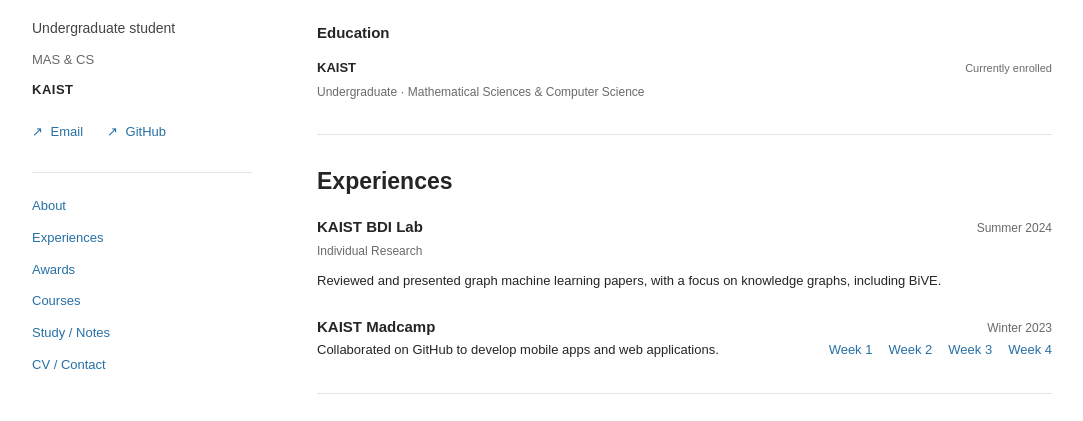
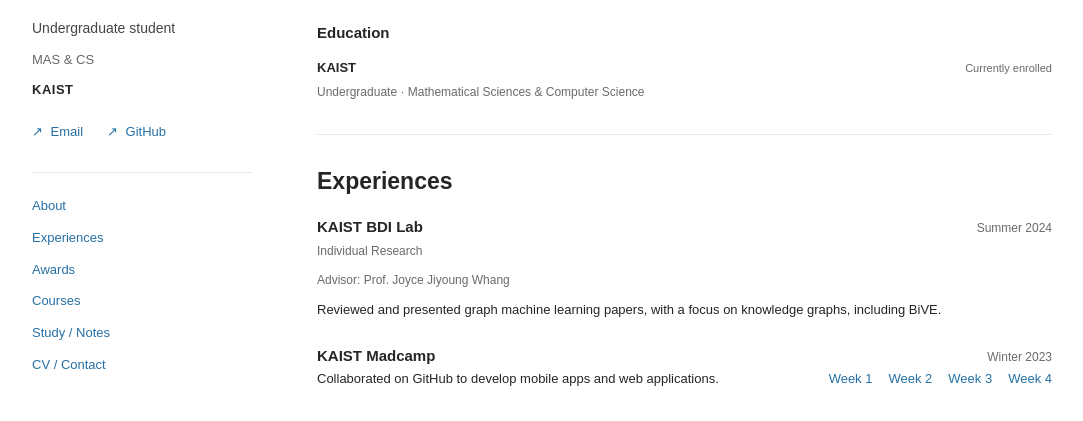
Before and after one commit to pepeking67/pepeking67.github.io, a website: page docs/index.html in a window 1280 px wide. Shown: the part 312-733 px from the top of the page, without its empty margins (98-1181 px from the left). Drawn offline with Linux system fonts and the light colour scheme.

Commit message:
Add BDI Lab research advisor

```diff
--- a/docs/index.html
+++ b/docs/index.html
@@ -22,7 +22,7 @@
 <div class="interests"><span class="small-label">RESEARCH INTERESTS</span><div class="interest-list"><span>Reinforcement Learning</span><span>Robot Learning</span><span>Representation Learning</span><span>Generative Models</span><span>World Models &amp; VLA</span></div></div>
 <div class="education"><h3>Education</h3><div class="education-row"><div><strong>KAIST</strong><p>Undergraduate · Mathematical Sciences &amp; Computer Science</p></div><span class="subtle">Currently enrolled</span></div></div>
 </section>
-<section id="experiences"><div class="section-heading"><h2>Experiences</h2></div><article class="experience"><div class="experience-heading"><h3>KAIST BDI Lab</h3><span class="subtle">Summer 2024</span></div><p class="experience-role">Individual Research</p><p class="experience-description">Reviewed and presented graph machine learning papers, with a focus on knowledge graphs, including BiVE.</p></article><article class="experience" style="margin-top:24px"><div class="experience-heading"><h3>KAIST Madcamp</h3><span class="subtle">Winter 2023</span></div><div style="display:flex;align-items:baseline;justify-content:space-between;gap:16px;flex-wrap:wrap"><p class="experience-description" style="flex:1 1 340px">Collaborated on GitHub to develop mobile apps and web applications.</p><div class="profile-links" style="flex-wrap:wrap;gap:16px;justify-content:flex-end;margin-left:auto"><a href="experiences/madcamp-week-1.html">Week 1</a><a href="experiences/madcamp-week-2.html">Week 2</a><a href="experiences/madcamp-week-3.html">Week 3</a><a href="experiences/madcamp-week-4.html">Week 4</a></div></div></article></section>
+<section id="experiences"><div class="section-heading"><h2>Experiences</h2></div><article class="experience"><div class="experience-heading"><h3>KAIST BDI Lab</h3><span class="subtle">Summer 2024</span></div><p class="experience-role">Individual Research</p><p class="experience-role">Advisor: Prof. Joyce Jiyoung Whang</p><p class="experience-description">Reviewed and presented graph machine learning papers, with a focus on knowledge graphs, including BiVE.</p></article><article class="experience" style="margin-top:24px"><div class="experience-heading"><h3>KAIST Madcamp</h3><span class="subtle">Winter 2023</span></div><div style="display:flex;align-items:baseline;justify-content:space-between;gap:16px;flex-wrap:wrap"><p class="experience-description" style="flex:1 1 340px">Collaborated on GitHub to develop mobile apps and web applications.</p><div class="profile-links" style="flex-wrap:wrap;gap:16px;justify-content:flex-end;margin-left:auto"><a href="experiences/madcamp-week-1.html">Week 1</a><a href="experiences/madcamp-week-2.html">Week 2</a><a href="experiences/madcamp-week-3.html">Week 3</a><a href="experiences/madcamp-week-4.html">Week 4</a></div></div></article></section>
 <section id="awards" aria-labelledby="awards-title"><div class="section-heading"><h2 id="awards-title">Awards</h2></div><article class="experience"><div class="experience-heading"><h3>Encouragement Award — Baja Division</h3><span class="subtle">Aug 2022</span></div><p class="experience-role">2022 KSAE Student-Built Car Competition</p><div style="display:flex;align-items:center;justify-content:space-between;gap:16px;flex-wrap:wrap"><p class="experience-description">Team KAIST Jilju (질주) · Korean Society of Automotive Engineers (KSAE)</p><a class="course-button" href="assets/awards/2022-ksae-baja-award.pdf" target="_blank" rel="noopener noreferrer" aria-label="View KSAE Baja award certificate">Certificate ↗</a></div></article></section>
 <section id="courses" aria-labelledby="courses-title"><div class="section-heading"><h2 id="courses-title">Courses</h2></div>
 <article class="experience course-row"><div class="course-copy"><h3><a href="https://www.coursera.org/professional-certificates/pytorch-for-deep-learning" target="_blank" rel="noopener noreferrer">PyTorch for Deep Learning</a></h3><p class="experience-role">DeepLearning.AI · Coursera · Professional Certificate</p><p class="experience-description">PyTorch tensors, neural networks, and training pipelines, followed by transfer learning and advanced architectures. Model optimization, compression, and deployment using tools such as ONNX and MLflow.</p></div><div class="course-actions"><a class="course-button" href="courses/pytorch-for-deep-learning.html" aria-label="Note for PyTorch for Deep Learning">Note</a><button class="course-button" type="button" disabled title="Certificate not added yet" aria-label="Certificate for PyTorch for Deep Learning — not added yet">Certificate</button></div></article>
```
Also changed, not shown: src/index.html (+1 -1 lines).
